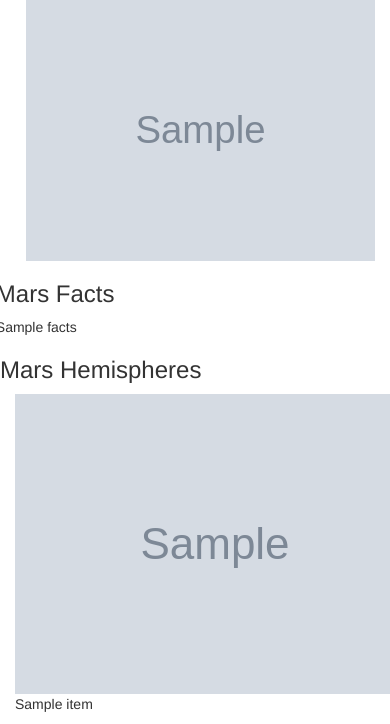
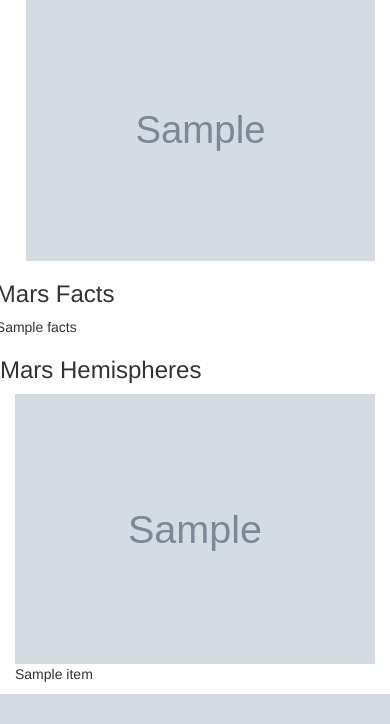
Before and after one commit to sarahheavner/web-scraping-challenge, a Flask app: page / in a window 390 px wide; the page is wider, and only the part inside the window is pictured. Shown: the part 417-1141 px from the top of that part. After the commit the page ends 1111 px from the top of that part, so only its background shows below. Run offline with Flask 2, Linux system fonts and the light colour scheme; grey boxes marked "Sample" are stand-in pictures; a database or web service that is not in the repository returns one stand-in record (values such as "Sample title"); some libraries are stand-ins or nearby versions.

Commit message:
fixed hemisphere card formatting

```diff
--- a/Missions_to_Mars/templates/index.html
+++ b/Missions_to_Mars/templates/index.html
@@ -59,13 +59,15 @@
 
     <h3>Mars Hemispheres</h3>
     <div class="card-deck">
-        <div class="col-md-12">
+        <div class="col-lg-12">
             <div class="row">
                 {% for item in mars_info.hemisphere %}
-                <div class="col-md-6">
-                    <img src={{ item.image }} class="card-img-top" />
-                    <div class="card-body">
-                        <p card-text> {{ item.title }}</p>
+                <div class="col-lg-6">
+                    <div class="card">
+                        <img src={{ item.image }} class="card-img-top" alt="{{ item.title }}" style="max-width:100%; max-height: auto;" />
+                        <div class="card-body">
+                            <p card-title> {{ item.title }}</p>
+                        </div>
                     </div>
                 </div>
                 {% endfor %}
```
